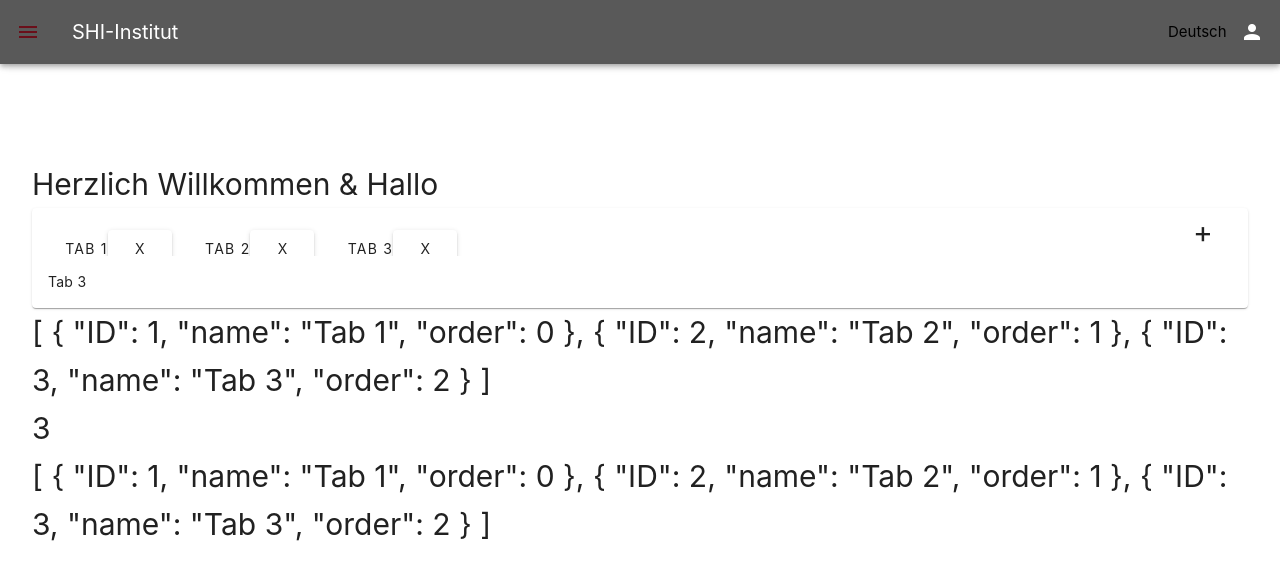
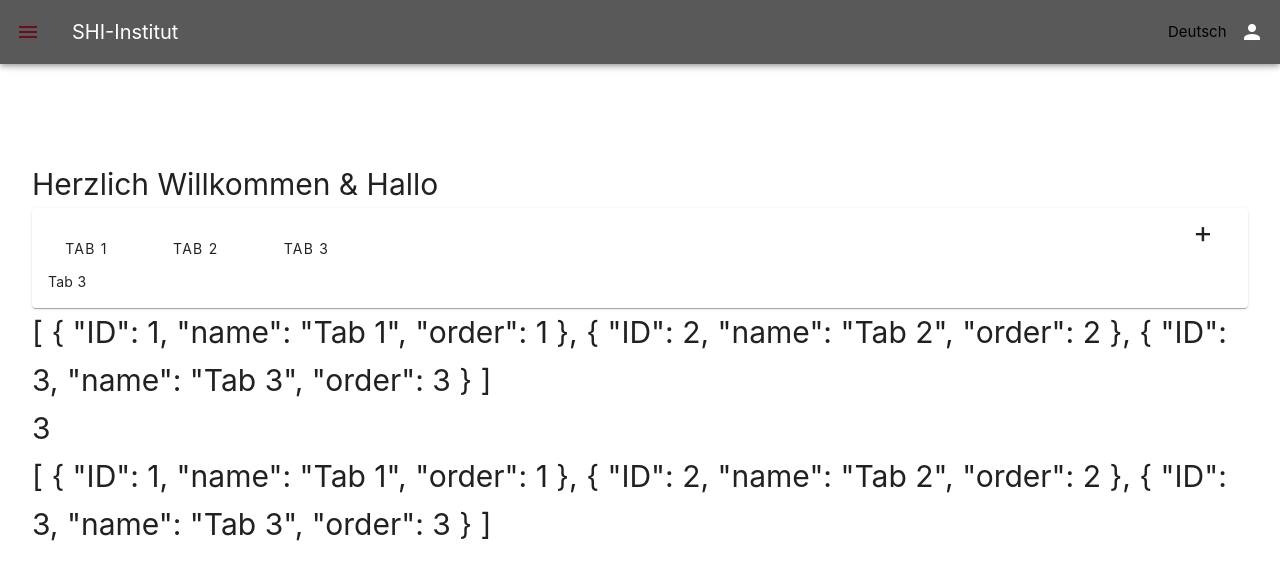
Before and after one commit to swapdi/vue-router, a Vue app: page / in a window 1280 px wide. Shown: the top 580 px of the page. Built offline with nearby package versions, Linux system fonts and the light colour scheme.

Commit message:
try to dialog removce

```diff
--- a/src/components/SortableTabs.vue
+++ b/src/components/SortableTabs.vue
@@ -2,17 +2,45 @@
   <v-card
     ><v-tabs v-model="tab">
       <draggable
-        v-model="sortedList"
+        v-model="sortedList2"
         @start="drag = true"
         @end="drag = false"
+        tag="v-card-text"
+        @change="onChange()"
         item-key="id"
-        tag="v-card-text"
       >
         >
         <template #item="{ element }">
           <v-tab :value="element.ID">
-            {{ element.name
-            }}<v-btn @click="remove(element.ID)">X</v-btn></v-tab
+            {{ element.name }}
+            <v-btn size="x-small" variant="plain" icon="mdi-trash-can-outline"
+              ><v-dialog v-model="dialog" persistent activator="parent">
+                <v-card>
+                  <v-card-text>
+                    Sind Sie sicher, dass Sie den ausgewählten Tab
+                    unwiderruflich löschen möchten?
+                  </v-card-text>
+                  <v-card-actions>
+                    <v-btn
+                      color="error"
+                      width="50%"
+                      elevation="15"
+                      rounded
+                      @click="remove(element.ID)"
+                      >Löschen</v-btn
+                    >
+                    <v-btn
+                      color="primary"
+                      width="50%"
+                      elevation="15"
+                      rounded
+                      @click="dialog = false"
+                      >Abbrechen</v-btn
+                    >
+                  </v-card-actions>
+                </v-card></v-dialog
+              ></v-btn
+            ></v-tab
           >
         </template>
       </draggable>
@@ -22,45 +50,58 @@
     </v-tabs>
 
     <v-card-text>
-      <v-window v-model="tab" v-for="item in tablist" :key="item.ID">
+      <v-window v-model="tab" v-for="item in sortedList2" :key="item.ID">
         <v-window-item :value="item.ID">{{ item.name }}</v-window-item>
       </v-window>
     </v-card-text>
   </v-card>
   <h1>{{ tablist }}</h1>
   <h1>{{ tablist.length }}</h1>
-  <h1>{{ sortedList }}</h1>
+  <h1>{{ sortedList2 }}</h1>
 </template>
 
 <script setup>
 import draggable from "vuedraggable";
-import { ref, computed } from "vue";
+import { ref, computed, defineComponent, watch } from "vue";
+
 const drag = ref(false);
 const tab = ref(null);
+const dialog = ref(false);
+
+defineComponent({
+  components: {
+    draggable,
+  },
+});
 
 const tablist = ref([
-  { ID: 1, name: "Tab 1", order: 0 },
-  { ID: 2, name: "Tab 2", order: 1 },
-  { ID: 3, name: "Tab 3", order: 2 },
+  { ID: 1, name: "Tab 1", order: 1 },
+  { ID: 2, name: "Tab 2", order: 2 },
+  { ID: 3, name: "Tab 3", order: 3 },
 ]);
-const sortedList = computed(() => {
+/* const sortedList = computed(() => {
   return sort(tablist.value.slice());
 });
+ */
+const sortedList2 = ref(
+  tablist.value.filter((item) => item).sort((a, b) => a.order - b.order)
+);
 
-/* const sortedList2 = computed(
-  get() {
-    return sort(tablist.value.slice());
+watch(
+  tablist,
+  () => {
+    sortedList2.value = tablist.value
+      .filter((item) => item)
+      .sort((a, b) => a.order - b.order);
   },
-  set(newList) {
+  { deep: true }
+);
 
-  }
-); */
+/* function sort(list) {
+  return list.sort(compare);
+} */
 
-function sort(list) {
-  return list.sort(compare);
-}
-
-function compare(a, b) {
+/* function compare(a, b) {
   if (a.order < b.order) {
     return -1;
   }
@@ -68,30 +109,25 @@ function compare(a, b) {
     return 1;
   }
   return 0;
-}
+} */
 const last = computed(() => {
-  return tablist.value[tablist.value.length - 1];
+  return sortedList2.value[tablist.value.length - 1];
 });
-const lastID = ref(3);
-
-/* const index = computed(() => {
-  return tablist.value.findIndex((object) => {
-    return object.order === last.value.order;
-  });
-}); */
 const lastOrder = computed(() => {
   return last.value.order;
 });
 
+const lastID = ref(3);
 function add() {
   lastID.value++;
   return tablist.value.push({
     ID: lastID.value,
-    name: "Neuer Tab ",
+    name: "Neuer Tab " + lastID.value,
     order: lastOrder.value + 1,
   });
 }
 function remove(id) {
+  dialog.value = false;
   const index = tablist.value.findIndex((object) => {
     return object.ID === id;
   });
@@ -99,9 +135,22 @@ function remove(id) {
     tablist.value.splice(index, 1);
   }
 }
-function updateList(event, moved) {
-  console.log(event);
-  console.log(moved);
+function onChange() {
+  for (let i = 0; i < sortedList2.value.length; i++) {
+    const sortedListElement = sortedList2.value[i];
+    const tablistElement = tablist.value.find(
+      (listItem) => (listItem && listItem.ID) === sortedListElement.ID
+    );
+    const newOrder = i + sortedList2.value.length;
+    if (tablistElement && tablistElement.order !== newOrder)
+      tablistElement.order = newOrder;
+  }
 }
 </script>
-<style scoped></style>
+<style scoped>
+.tabbtn {
+  margin: 0.2mm;
+  padding: 1mm;
+  width: 1px;
+}
+</style>
```
